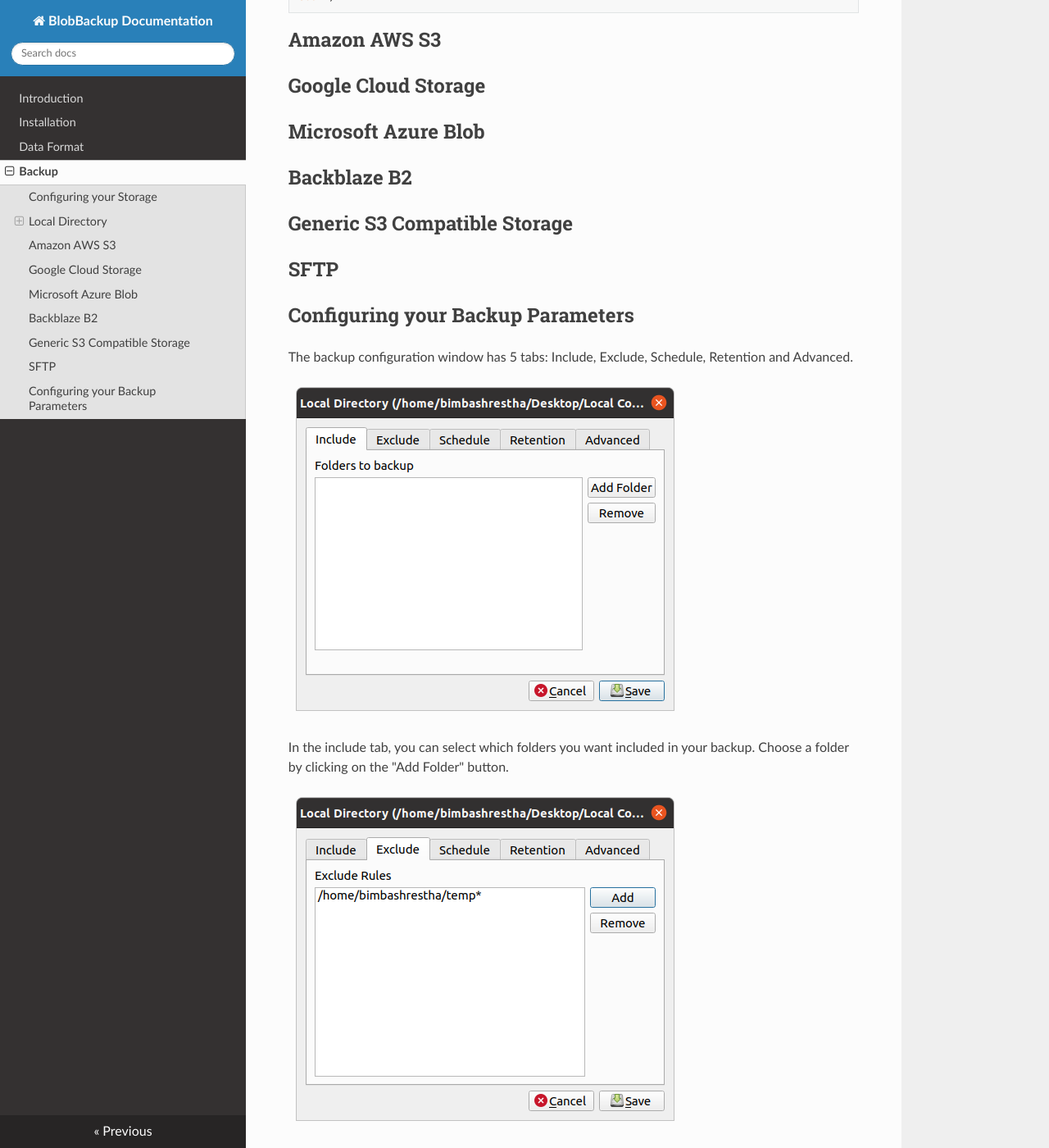
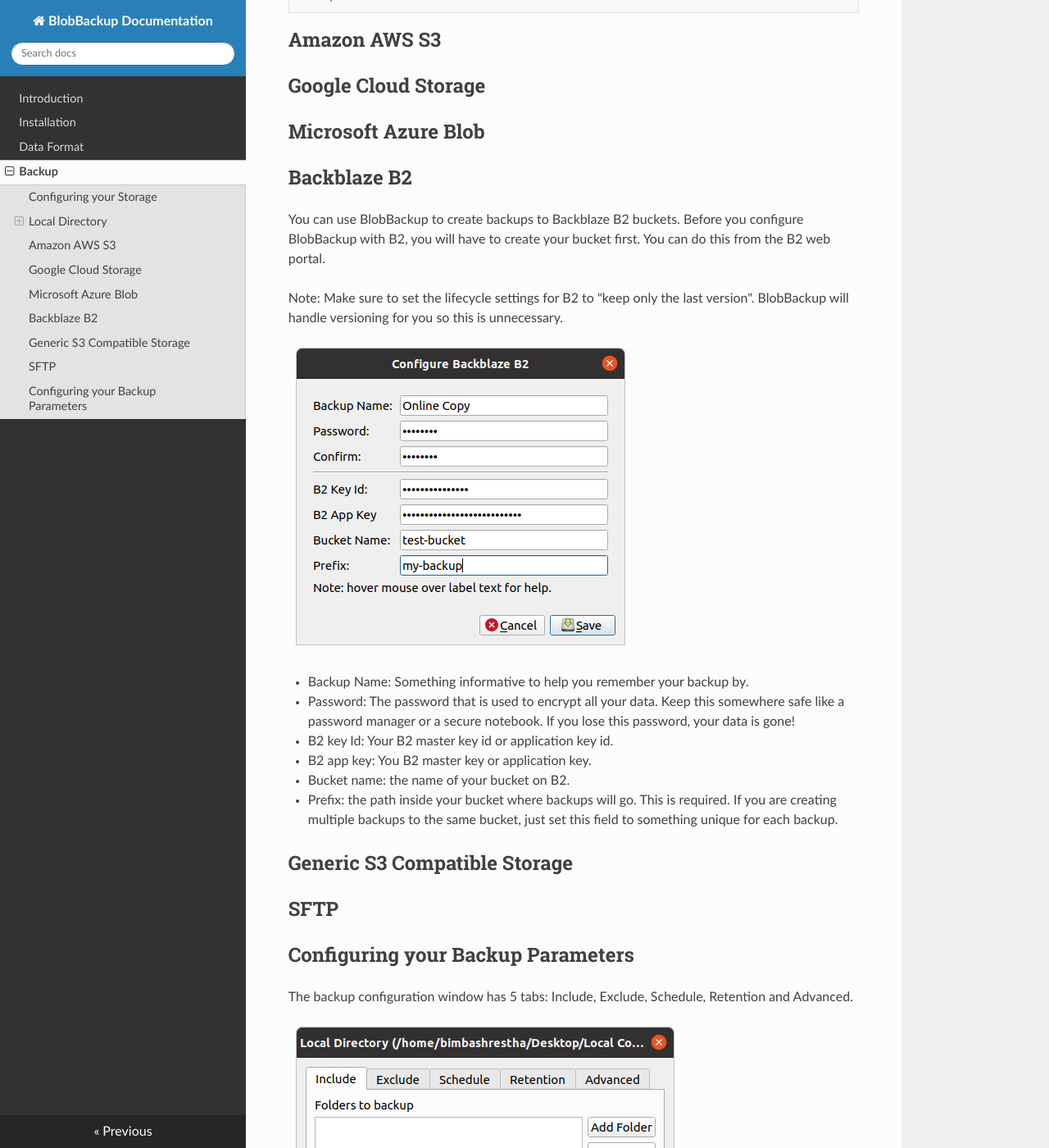
Before and after one commit to Blobbackup/Blobbackup, an MkDocs documentation site: the page built from docs/docs/backup.md, in a window 1280 px wide and 1400 px high, scrolled down 1524 px. Shown: the whole window at 82% size. Built offline with MkDocs 1.6.1, drawn with Linux system fonts in a browser that asks for light colours; nearby versions of some CDN libraries.

Commit message:
Add B2 documentation

```diff
--- a/docs/docs/backup.md
+++ b/docs/docs/backup.md
@@ -46,6 +46,29 @@
 ## Google Cloud Storage
 ## Microsoft Azure Blob
 ## Backblaze B2
+
+You can use BlobBackup to create backups to Backblaze B2 buckets.
+Before you configure BlobBackup with B2, you will have to create your
+bucket first. You can do this from the B2 web portal.
+
+Note: Make sure to set the lifecycle settings for B2 to "keep only
+the last version". BlobBackup will handle versioning for you so
+this is unnecessary.
+
+![](images/backblaze-b2-1.png)
+
+* Backup Name: Something informative to help you remember your backup
+by.
+* Password: The password that is used to encrypt all your data. Keep
+this somewhere safe like a password manager or a secure notebook. If you
+lose this password, your data is gone!
+* B2 key Id: Your B2 master key id or application key id.
+* B2 app key: You B2 master key or application key.
+* Bucket name: the name of your bucket on B2.
+* Prefix: the path inside your bucket where backups will go. This is required.
+If you are creating multiple backups to the same bucket, just set this
+field to something unique for each backup.
+
 ## Generic S3 Compatible Storage
 ## SFTP
 
```
Also changed, not shown: docs/docs/images/backblaze-b2-1.png (added).
